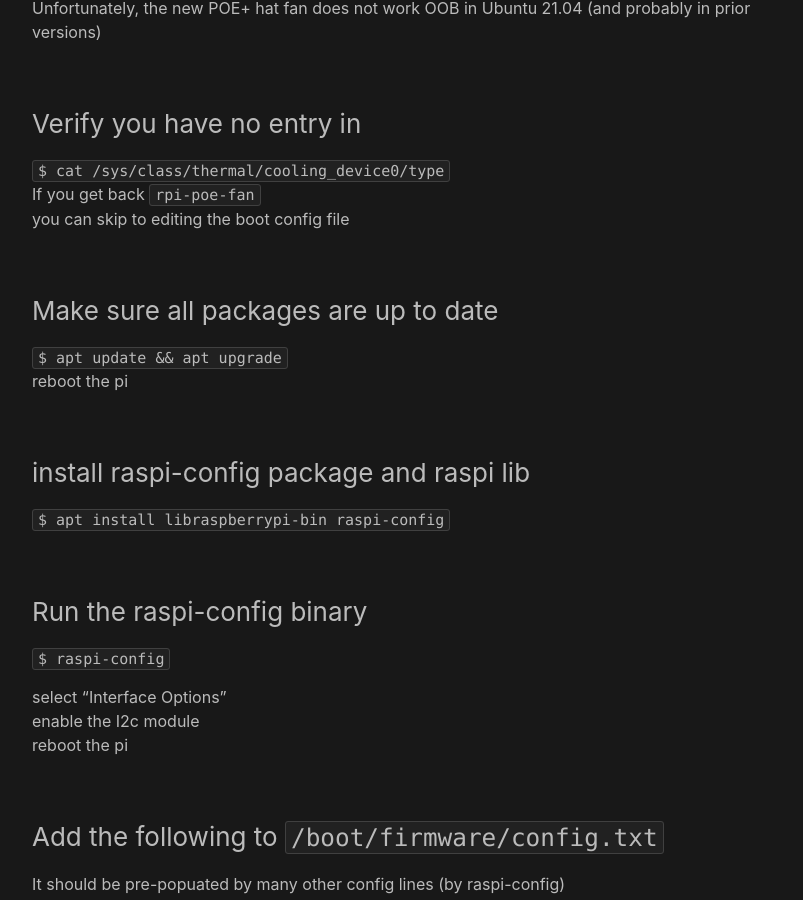
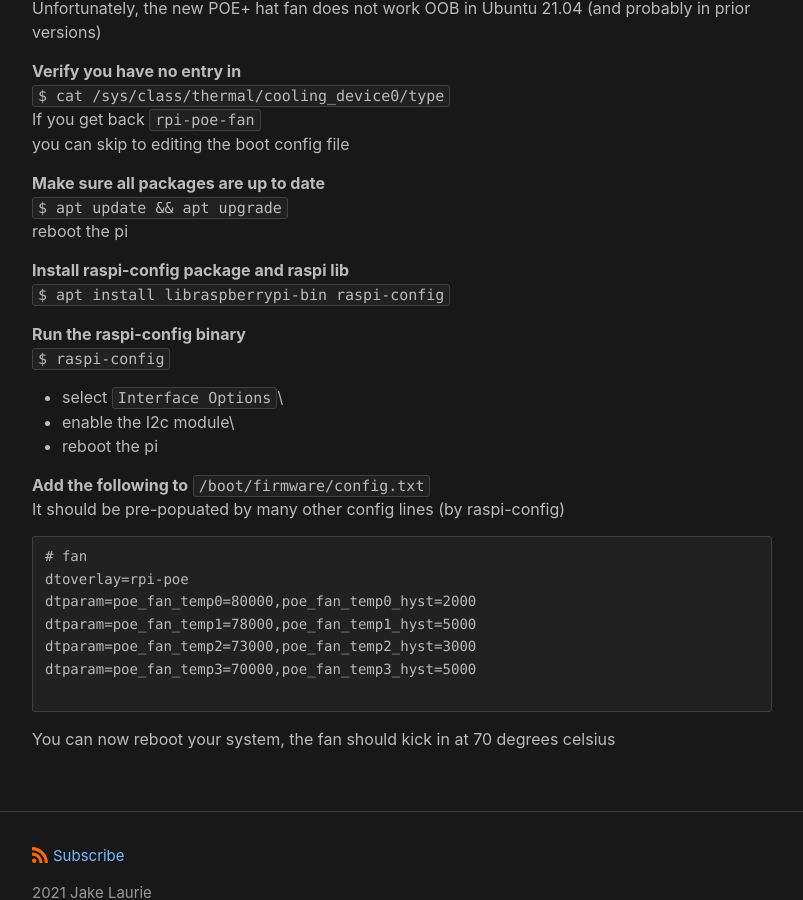
Before and after one commit to xtenduke/xtenduke.github.io, a Jekyll site: the page built from _posts/2021-07-25-rpi-poe.markdown, in a window 1280 px wide and 900 px high, scrolled down 307 px. Shown: the whole window, without its empty margins (238-1041 px from the left). Built offline with Jekyll 4.4.1, drawn with Linux system fonts in a browser that asks for light colours.

````diff
--- a/_posts/2021-07-25-rpi-poe.markdown
+++ b/_posts/2021-07-25-rpi-poe.markdown
@@ -8,27 +8,27 @@ categories: rpi
 For those who want to run Ubuntu64 bit distros and not the "beta" 64 bit distro of raspbian on their PI4 with POE+ Hat\
 Unfortunately, the new POE+ hat fan does not work OOB in Ubuntu 21.04 (and probably in prior versions)
 
-### Verify you have no entry in
+**Verify you have no entry in** \
 `$ cat /sys/class/thermal/cooling_device0/type`\
 If you get back
 `rpi-poe-fan`\
 you can skip to editing the boot config file
 
-### Make sure all packages are up to date
+**Make sure all packages are up to date**\
 `$ apt update && apt upgrade`\
 reboot the pi
 
-### install raspi-config package and raspi lib
+**Install raspi-config package and raspi lib**\
 `$ apt install libraspberrypi-bin raspi-config`
 
-### Run the raspi-config binary
+**Run the raspi-config binary**\
 `$ raspi-config`
 
-select "Interface Options"\
-enable the I2c module\
-reboot the pi
+- select `Interface Options`\
+- enable the I2c module\
+- reboot the pi
 
-### Add the following to `/boot/firmware/config.txt`
+**Add the following to** `/boot/firmware/config.txt` \
 It should be pre-popuated by many other config lines (by raspi-config)
 ```
 # fan
````
